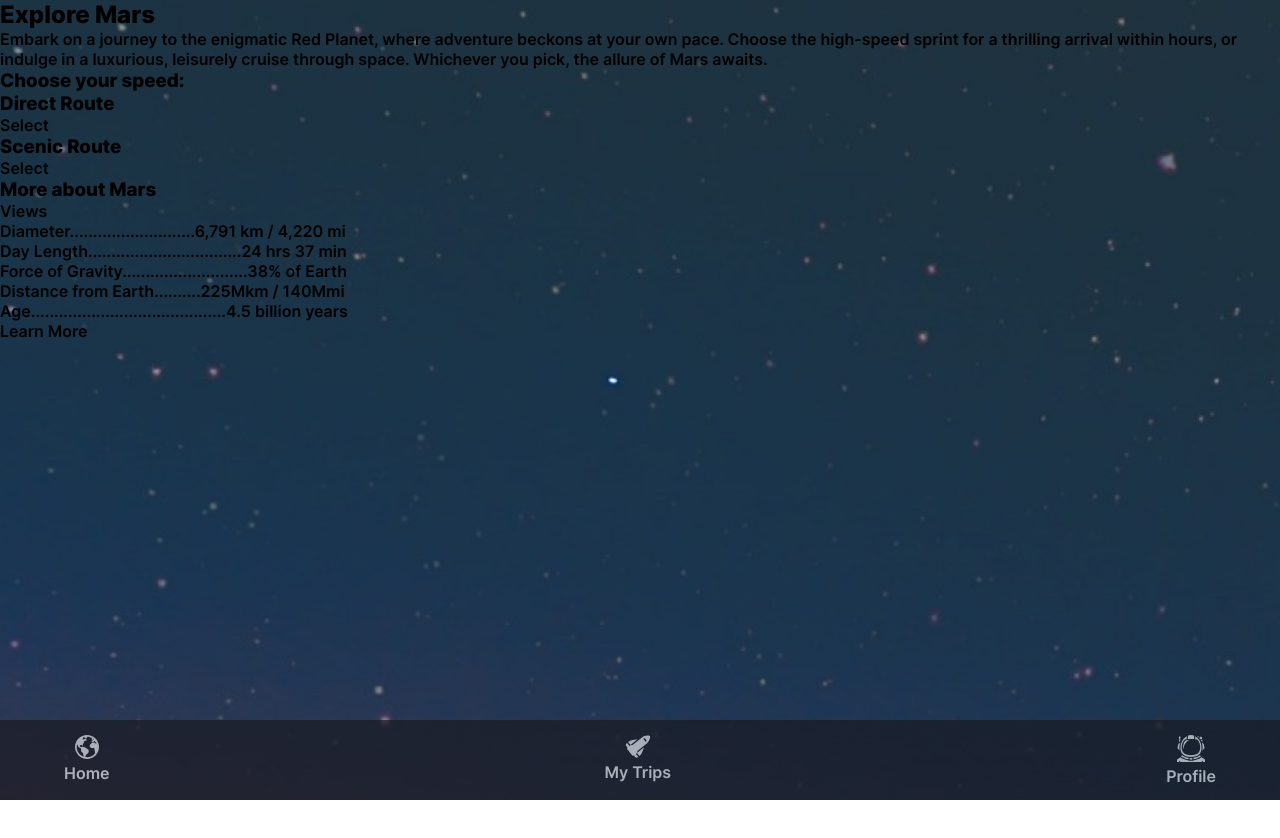
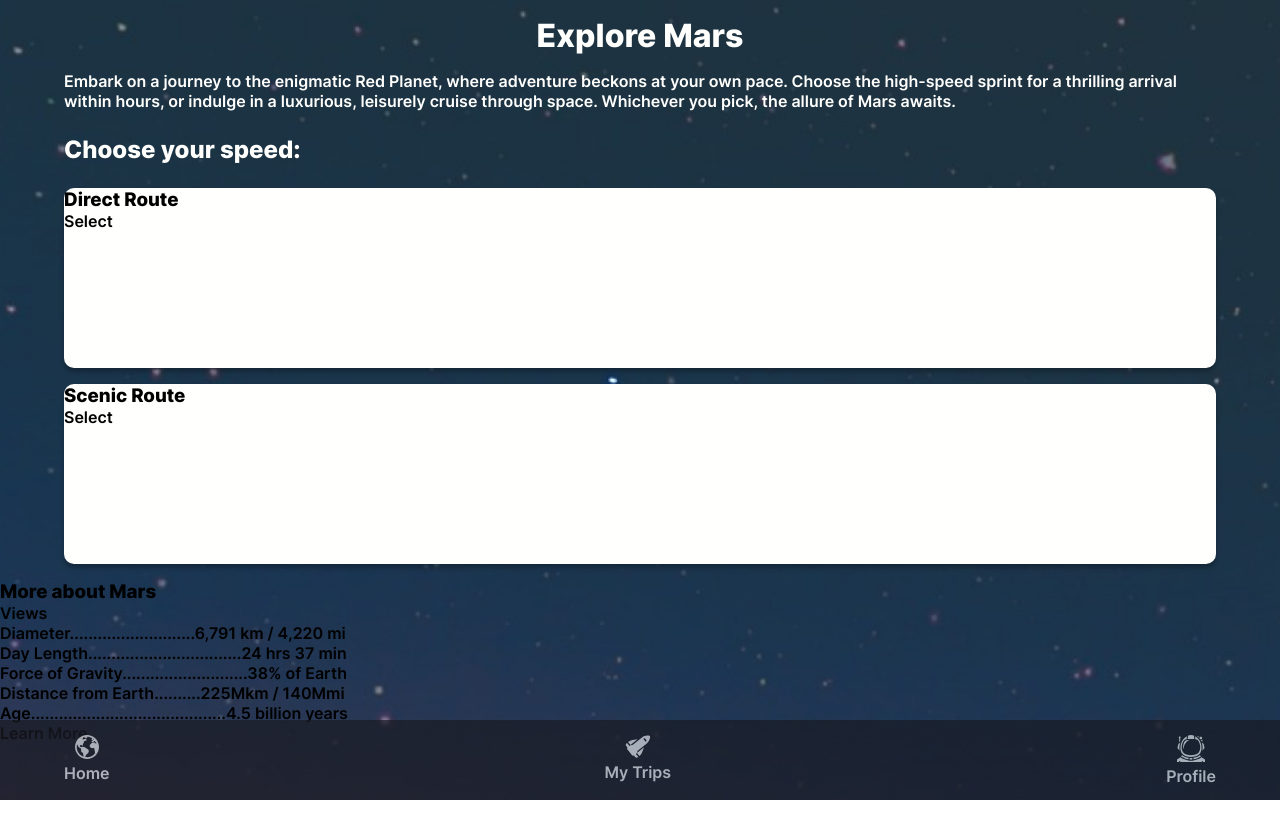
Before and after one commit to Aguman23/Miami-Tourist-Agency-And-Beyond, a React (Create React App) app: page /explore-mars in a window 1280 px wide. Shown: the top 838 px of the page. Built offline with nearby package versions, Linux system fonts and the light colour scheme.

Commit message:
Explore Mars CSS1

```diff
--- a/src/pages/ExploreMarsPage/ExploreMarsPage.js
+++ b/src/pages/ExploreMarsPage/ExploreMarsPage.js
@@ -2,19 +2,19 @@ import './ExploreMarsPage.scss';
 
 function ExploreMarsPage() {
     return (
-        <main className='main-background'>
+        <main className='mars-explore__main-background'>
+
+            <div  className='mars-explore__title-container'>
+            <h2 className="mars-explore__title">Explore Mars</h2>
+            </div>
+
+            <p className="mars-explore__description">Embark on a journey to the enigmatic Red Planet, where adventure beckons at your own pace. Choose the high-speed sprint for a thrilling arrival within hours, or indulge in a luxurious, leisurely cruise through space. Whichever you pick, the allure of Mars awaits.</p>
 
 
-            <h2>Explore Mars</h2>
+            <h3 className="mars-explore__subtitle">Choose your speed:</h3>
 
 
-            <p>Embark on a journey to the enigmatic Red Planet, where adventure beckons at your own pace. Choose the high-speed sprint for a thrilling arrival within hours, or indulge in a luxurious, leisurely cruise through space. Whichever you pick, the allure of Mars awaits.</p>
-
-
-            <h3>Choose your speed:</h3>
-
-
-            <div>
+            <div className="mars-explore__route-container-1">
 
                 <div>
                     {/* <img className="" src="" /> */}
@@ -28,13 +28,15 @@ function ExploreMarsPage() {
 
             </div>
 
-            <div>
+            <div className="mars-explore__route-container-2">
 
                 <div>
                     {/* <img className="" src="" /> */}
                 </div>
 
-                <h3>Scenic Route</h3>
+                <div>
+                    <h3>Scenic Route</h3>
+                </div>
 
                 <div>
                     <p>Select</p>
--- a/src/pages/ExploreMarsPage/ExploreMarsPage.scss
+++ b/src/pages/ExploreMarsPage/ExploreMarsPage.scss
@@ -0,0 +1,63 @@
+@use "../../styles/partials/typography" as *;
+@use "../../styles/partials/variables" as *;
+
+.mars-explore {
+  &__main-background {
+    background-image: url("../../assets/backgrounds/falling-stars-background-oxIqrfH6zm.png");
+    background-position: center;
+    background-size: cover;
+    height: 100vh;
+  }
+  &__title {
+    // @include Inter-ExtraBold;
+    font-family: "Inter";
+    font-weight: 800;
+    font-size: 2rem;
+    color: $white;
+    text-align: center;
+  }
+  &__title-container {
+    padding: 1rem;
+    padding-left: 5%;
+    padding-right: 5%;
+    width: 100vw;
+  }
+  &__description {
+    font-size: 1rem;
+    font-family: "Inter";
+    font-weight: 400;
+    color: $white;
+    padding-left: 5%;
+    padding-right: 5%;
+    padding-bottom: 1.5rem;
+  }
+  &__subtitle {
+    font-size: 1.5rem;
+    font-family: "Inter";
+    font-weight: 800;
+    color: $white;
+    padding-left: 5%;
+    padding-right: 5%;
+    padding-bottom: 1.5rem;
+  }
+  &__route-container-1 {
+    width: 90%;
+    height: 11.25rem;
+    background-color: $white;
+    border-radius: 10px;
+    box-shadow: 0px 4px 4px 0px rgba(0, 0, 0, 0.25);
+    margin-left: 5%;
+    margin-right: 5%;
+    margin-bottom: 1rem;
+  }
+  &__route-container-2 {
+    width: 90%;
+    height: 11.25rem;
+    background-color: $white;
+    border-radius: 10px;
+    box-shadow: 0px 4px 4px 0px rgba(0, 0, 0, 0.25);
+    margin-left: 5%;
+    margin-right: 5%;
+    margin-bottom: 1rem;
+  }
+}
```
Also changed, not shown: src/styles/partials/_typography.scss (+9 -9 lines).
